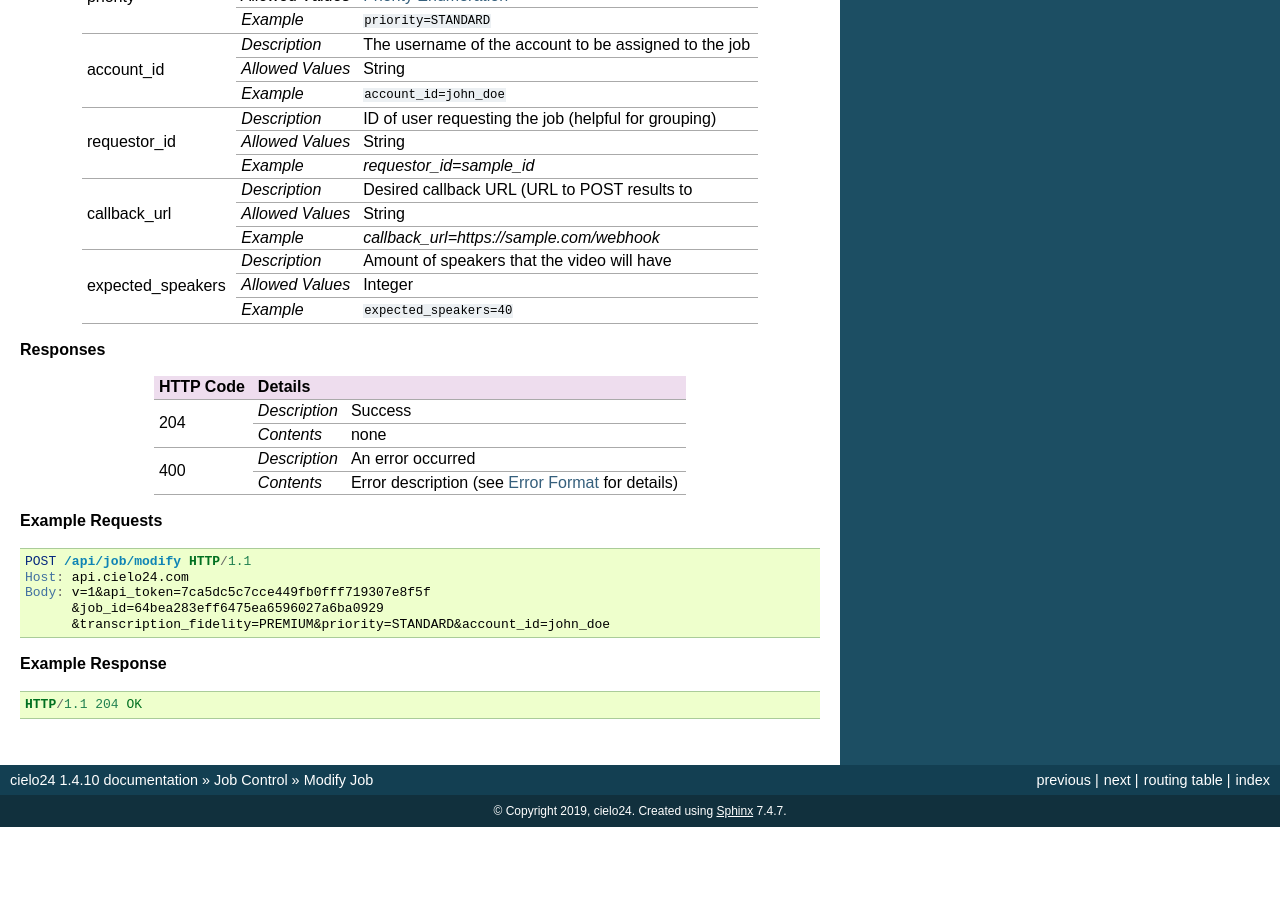
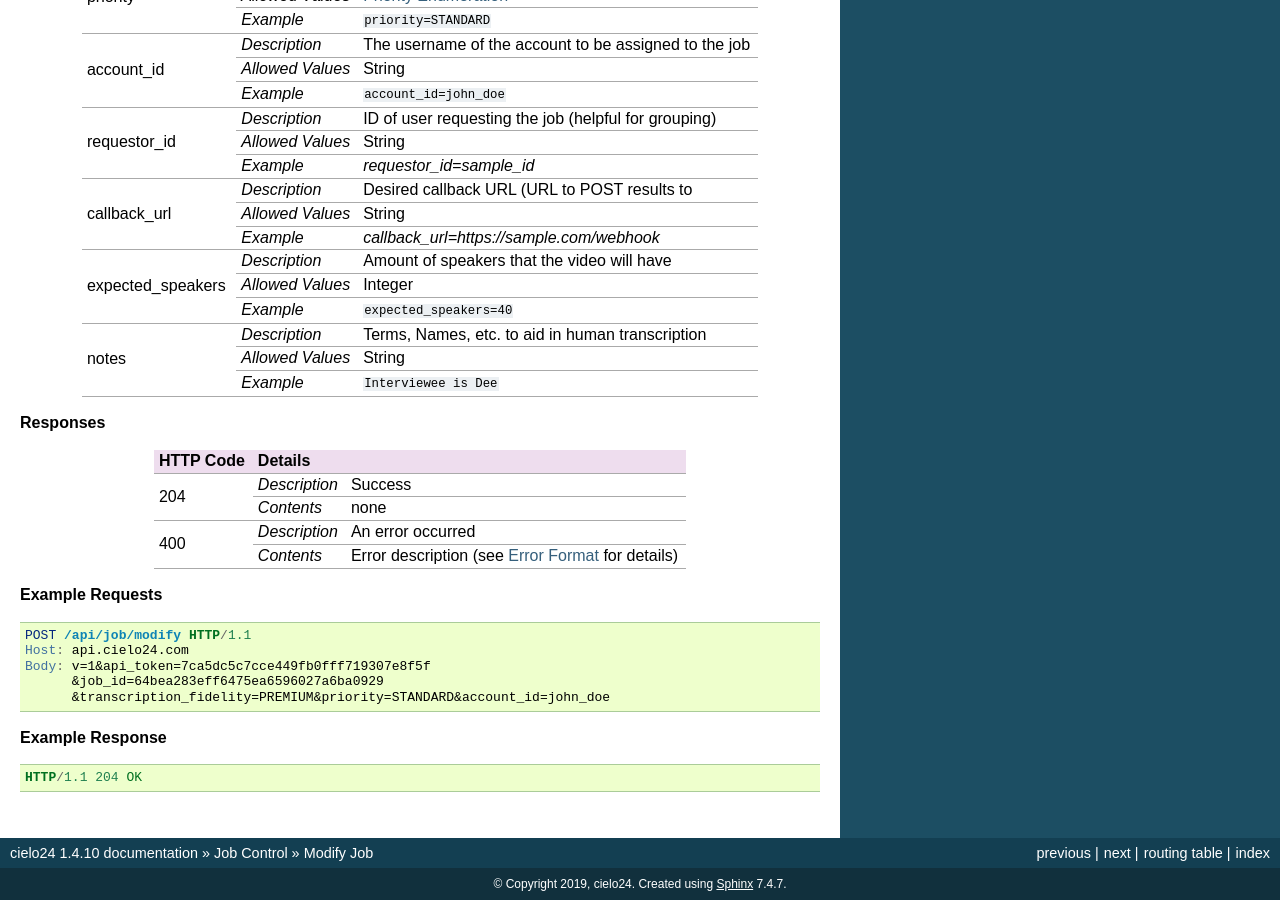
Before and after one commit to cielo24/Docs, a Sphinx documentation site: the page built from api/source/job_control/modify_job.rst, in a window 1280 px wide and 900 px high, scrolled down 745 px. Built offline with Sphinx 7.4.7, drawn with Linux system fonts in a browser that asks for light colours; before the commit the page ends 1572 px from its top, so only the background shows below that.

Commit message:
Add new parameter "notes" to modify_job reference

```diff
--- a/api/source/job_control/modify_job.rst
+++ b/api/source/job_control/modify_job.rst
@@ -78,6 +78,12 @@ Modify parameters of an already existing job. The job must be in *Authorization*
 |                        +------------------+-------------------------------------------------------+
 |                        | `Example`        | ``expected_speakers=40``                              |
 +------------------------+------------------+-------------------------------------------------------+
+| notes                  | `Description`    | Terms, Names, etc. to aid in human transcription      |
+|                        +------------------+-------------------------------------------------------+
+|                        | `Allowed Values` | String                                                |
+|                        +------------------+-------------------------------------------------------+
+|                        | `Example`        | ``Interviewee is Dee``                                |
++------------------------+------------------+-------------------------------------------------------+
 
 **Responses**
 
```
